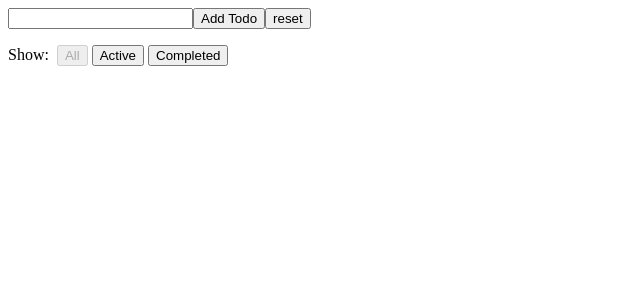
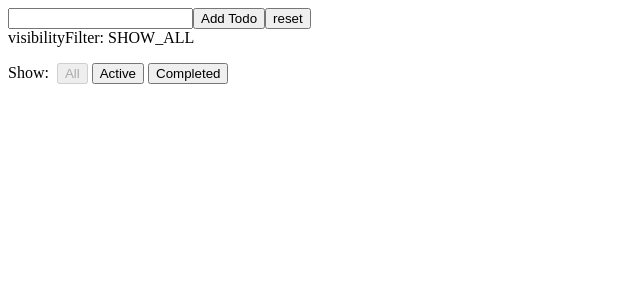
Before and after one commit to baozouai/redux-source-analysis, a React (Vite) app: page / in a window 1280 px wide. Shown: the top 300 px of the page, without its empty margins (0-640 px from the left). Built offline with nearby package versions, Linux system fonts and the light colour scheme.

Commit message:
feat: useSyncExternalStore和useSyncExternalStoreExtra

```diff
--- a/src/examples/todos/src/containers/AddTodo.jsx
+++ b/src/examples/todos/src/containers/AddTodo.jsx
@@ -3,7 +3,7 @@ import { addTodo } from '../actions'
 
 const AddTodo = () => {
   let input
-  useSelector(state => ({}), () => true)
+  const { visibilityFilter } = useSelector(state => ({ visibilityFilter: state.visibilityFilter }))
   const dispatch = useDispatch()
   debugger
   return (
@@ -21,6 +21,7 @@ const AddTodo = () => {
           Add Todo
         </button>
         <button onClick={() => input.value = ''}>reset</button>
+        <div>visibilityFilter: {visibilityFilter}</div>
       </form>
     </div>
   )
--- a/src/packages/use-sync-external-store/src/useSyncExternalStoreExtra.ts
+++ b/src/packages/use-sync-external-store/src/useSyncExternalStoreExtra.ts
@@ -7,6 +7,15 @@ import { Subscribe, InstanceExtra } from './type'
 
 
 // Same as useSyncExternalStore, but supports selector and isEqual arguments.
+/**
+ * @description 和useSyncExternalStore类似，但支持selector和isEqual参数
+ * @param subscribe 订阅
+ * @param getSnapshot 获取快照，用于client
+ * @param getServerSnapshot 获取服务端快照
+ * @param selector 选择器，从state中挑选需要的state
+ * @param isEqual 是否相等
+ * @returns 返回selector的state
+ */
 export function useSyncExternalStoreExtra<Snapshot, Selection>(
   subscribe: Subscribe,
   getSnapshot: () => Snapshot,
@@ -16,14 +25,24 @@ export function useSyncExternalStoreExtra<Snapshot, Selection>(
 ): Selection {
   // Use this to track the rendered snapshot.
   const instRef = useRef<InstanceExtra<Selection>>(null);
-  let inst: InstanceExtra<Selection>;
+  let inst: InstanceExtra<Selection>
+  /**
+   * 下面的区分情况是为了避免：
+   * Warning: App: Unsafe read of a mutable value during render.
+   *
+   * Reading from a ref during render is only safe if:
+   * 1. The ref value has not been updated, or
+   * 2. The ref holds a lazily-initialized value that is only set once.
+   */
   if (instRef.current === null) {
+    // 初始值
     inst = {
       hasValue: false,
       value: null,
     };
     instRef.current = inst;
   } else {
+    // update的值
     inst = instRef.current;
   }
 
@@ -32,6 +51,8 @@ export function useSyncExternalStoreExtra<Snapshot, Selection>(
     // memoized instance of a getSnapshot function. Intentionally not using a
     // useRef hook, because that state would be shared across all concurrent
     // copies of the hook/component.
+    // 使用 getSnapshot 函数的这个 memoized 实例的本地闭包变量来跟踪 memoized 状态。
+    // 故意不使用 useRef 挂钩，因为该状态会在 concurrent 模式下的所有 hook/component 中共享
     let hasMemo = false;
     let memoizedSnapshot;
     let memoizedSelection;
@@ -41,29 +62,34 @@ export function useSyncExternalStoreExtra<Snapshot, Selection>(
      * @returns nextSelection 从store中选择的数据
      */
     const memoizedSelector = nextSnapshot => {
-      // snapShot是store中的左右数据，selection是从store中挑选的数据
+      // snapShot是store中的所有即时数据，selection是从store中挑选的数据
       if (!hasMemo) {
-        // 第一次调用memoizedSelector的时候
+        // 第一次调用memoizedSelector的时候，这个时候还没memoized
         // The first time the hook is called, there is no memoized result.
         hasMemo = true;
+        // 做下缓存
         memoizedSnapshot = nextSnapshot;
+        // 根据选择器中store中拿到要挑选的数据
         const nextSelection = selector(nextSnapshot);
         if (isEqual !== undefined) {
           // Even if the selector has changed, the currently rendered selection
           // may be equal to the new selection. We should attempt to reuse the
           // current value if possible, to preserve downstream memoizations.
+          // 即使selector改变了，新旧的selector可能相等，可以的话，尝试复用旧的数据，保持单向数据流数据地址不变
           if (inst.hasValue) {
             const currentSelection = inst.value;
             if (isEqual(currentSelection, nextSelection)) {
+              // 根据传入的isEqual函数判断新旧数据相等的话，那么复用旧数据就好了，那么prop就不会改变
               memoizedSelection = currentSelection;
               return currentSelection;
             }
           }
         }
+        // 否则没有isEqual，或者新旧数据判断不相等，那么赋值新数据并返回
         memoizedSelection = nextSelection;
         return nextSelection;
       }
-      // 第二次及之后调用该memoizedSelector的时候
+      // 第二次及之后调用该memoizedSelector的时候，保存memo的值，即上次的
       // We may be able to reuse the previous invocation's result.
       const prevSnapshot: Snapshot = memoizedSnapshot;
       const prevSelection: Selection = memoizedSelection;
@@ -95,7 +121,7 @@ export function useSyncExternalStoreExtra<Snapshot, Selection>(
         // The snapshot is the same as last time. Reuse the previous selection.
         return prevSelection;
       }
-      // 到了这里store中的数据已经发生改变
+      // 到了这里store中的数据已经发生改变，那么就要计算新的selection了
       // The snapshot has changed, so we need to compute a new selection.
       const nextSelection = selector(nextSnapshot);
 
@@ -129,7 +155,7 @@ export function useSyncExternalStoreExtra<Snapshot, Selection>(
         : () => memoizedSelector(maybeGetServerSnapshot());
     return [getSnapshotWithSelector, getServerSnapshotWithSelector];
   }, [getSnapshot, getServerSnapshot, selector, isEqual]);
-
+  // 返回selection
   const value = useSyncExternalStore(
     subscribe,
     getSelection,
```
Also changed, not shown: src/packages/use-sync-external-store/src/useSyncExternalStoreClient.ts (+11 -2 lines).
